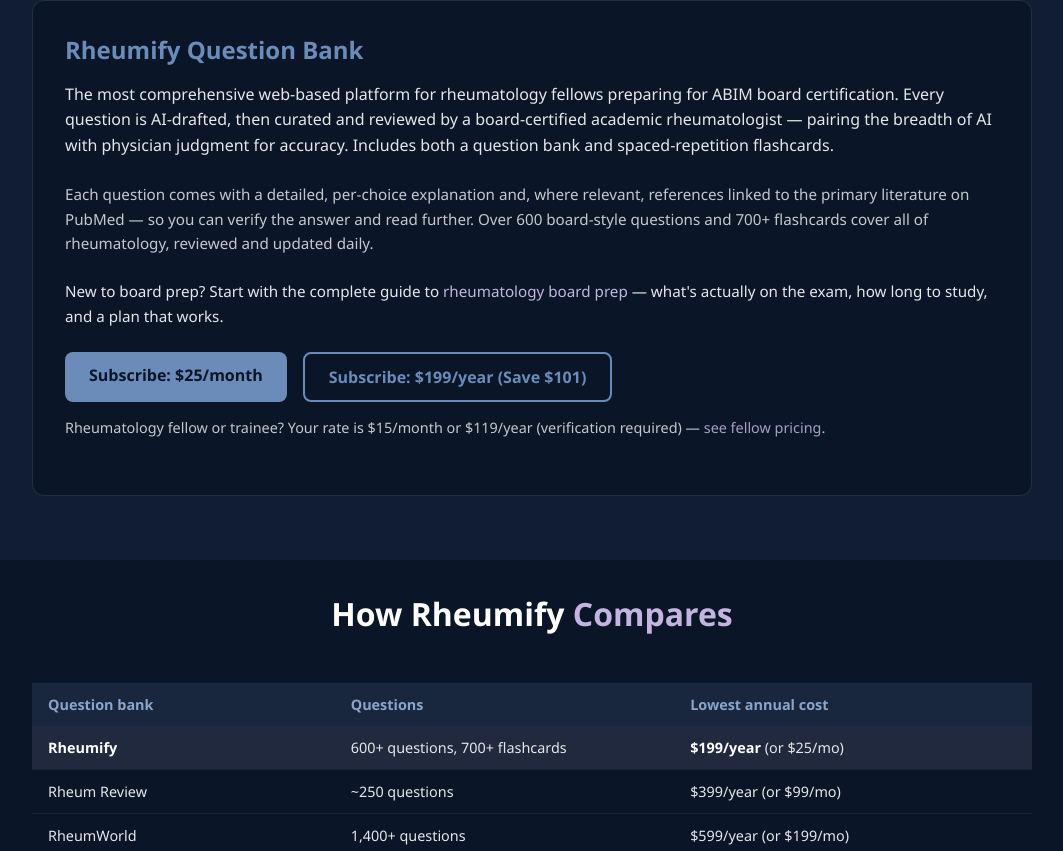
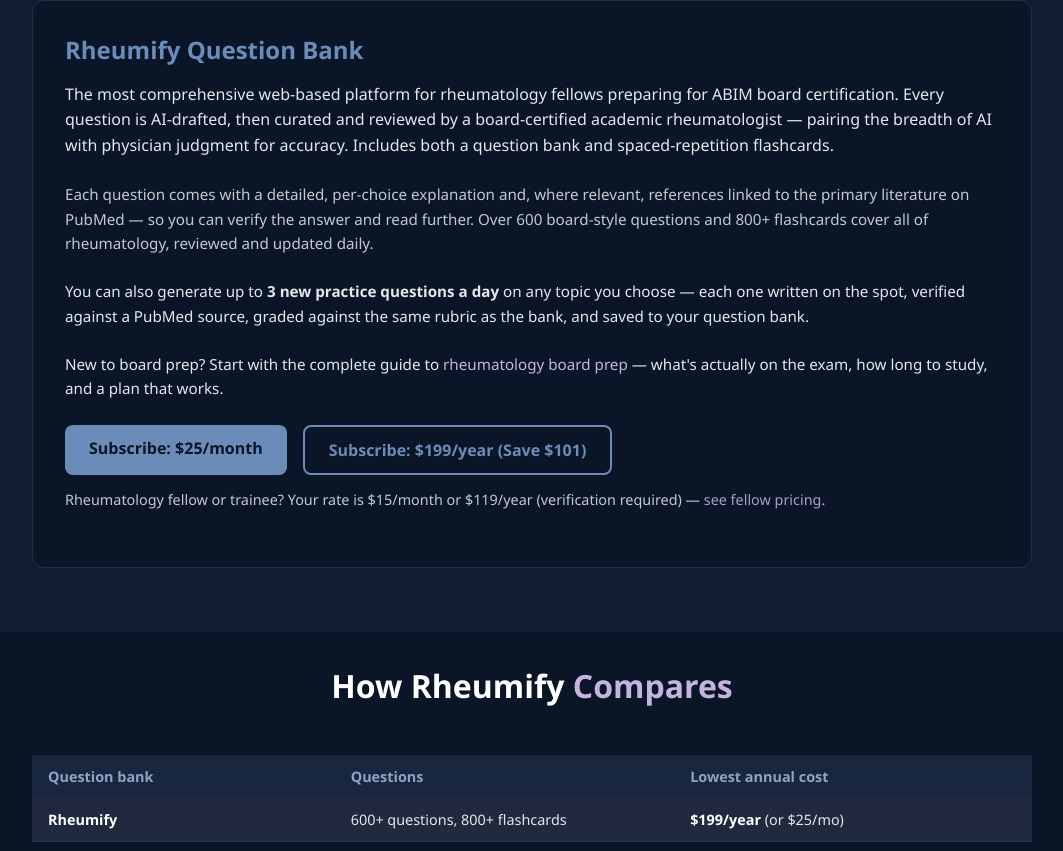
Before and after one commit to rheumify/rheumify-website, a Next.js app: page / in a window 1280 px wide. Shown: the part 2349-3200 px from the top of the page, without its empty margins (108-1171 px from the left). Built offline with nearby package versions, Linux system fonts and the light colour scheme.

Commit message:
Homepage: 800+ flashcards and add daily question-generator note

```diff
--- a/app/page.js
+++ b/app/page.js
@@ -165,8 +165,12 @@ export default function Home() {
             </p>
             <p style={{ fontSize: '0.95rem', opacity: 0.85, marginTop: '0.75rem' }}>
               Each question comes with a detailed, per-choice explanation and, where relevant, references linked to the primary literature
-              on PubMed — so you can verify the answer and read further. Over 600 board-style questions and 700+ flashcards cover all of
+              on PubMed — so you can verify the answer and read further. Over 600 board-style questions and 800+ flashcards cover all of
               rheumatology, reviewed and updated daily.
+            </p>
+            <p style={{ fontSize: '0.95rem', marginTop: '0.75rem' }}>
+              You can also generate up to <strong>3 new practice questions a day</strong> on any topic you choose — each one written on the spot,
+              verified against a PubMed source, graded against the same rubric as the bank, and saved to your question bank.
             </p>
             <p style={{ fontSize: '0.95rem', marginTop: '0.75rem' }}>
               New to board prep? Start with the complete guide to <a href="/rheumatology-board-prep" style={{ color: 'var(--purple-light)' }}>rheumatology board prep</a> — what's actually on the exam, how long to study, and a plan that works.
@@ -202,7 +206,7 @@ export default function Home() {
               <tbody>
                 <tr style={{ background: 'rgba(196, 181, 224, 0.12)' }}>
                   <td><strong>Rheumify</strong></td>
-                  <td>600+ questions, 700+ flashcards</td>
+                  <td>600+ questions, 800+ flashcards</td>
                   <td><strong>$199/year</strong> (or $25/mo)</td>
                 </tr>
                 <tr>
```
